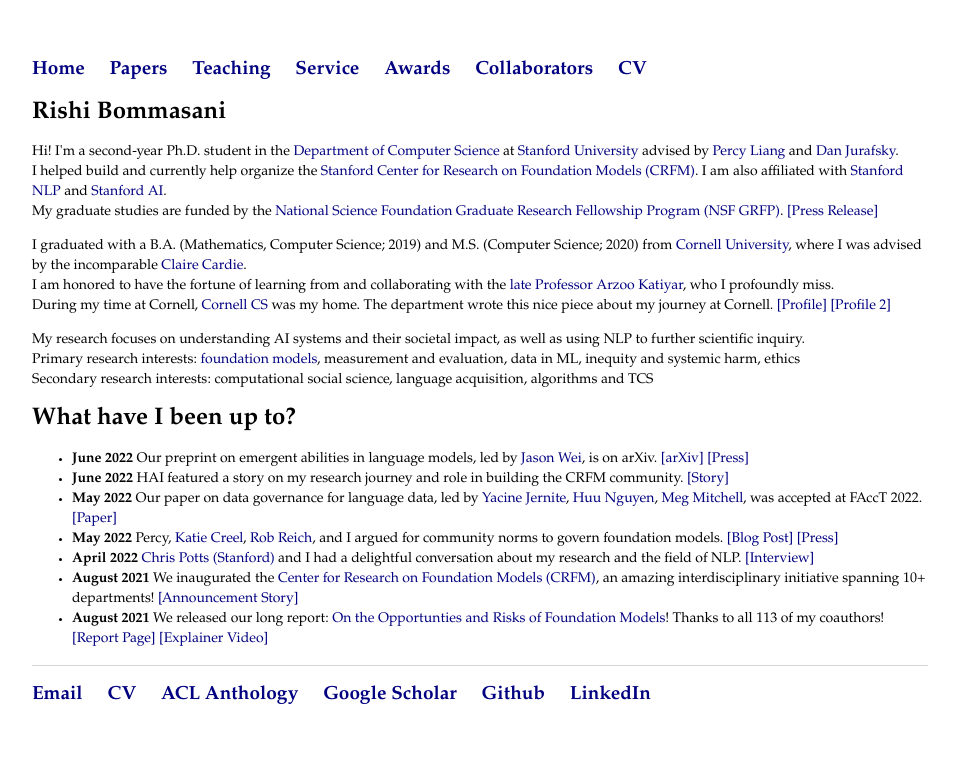
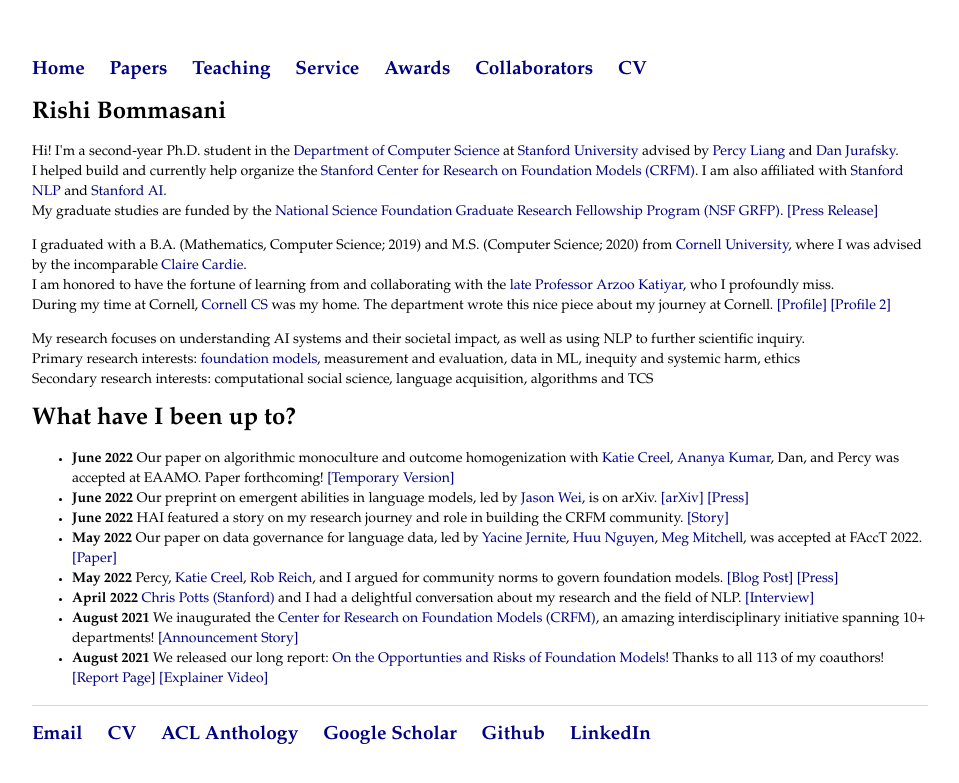
Before and after one commit to rishibommasani/rishibommasani.github.io, a Jekyll site: the page built from index.html, in a window 1280 px wide. Shown: the top 783 px of the page, without its empty margins (160-1119 px from the left). Built offline with Jekyll 4.4.1, drawn with Linux system fonts in a browser that asks for light colours.

Commit message:
eaamo paper acceptance

```diff
--- a/index.html
+++ b/index.html
@@ -19,6 +19,7 @@
 <div class="blurb">
 <h1> What have I been up to?</h1>
 <ul>
+<li><b>June 2022</b> Our paper on algorithmic monoculture and outcome homogenization with <a href="https://kathleenacreel.com/">Katie Creel</a>, <a href="https://ananyakumar.wordpress.com/">Ananya Kumar</a>, Dan, and Percy was accepted at EAAMO. Paper forthcoming! <a href="https://github.com/rishibommasani/rishibommasani.github.io/blob/master/papers/HomogenizationTemporary.pdf"> [Temporary Version] </a> </li>
 <li><b>June 2022</b> Our preprint on emergent abilities in language models, led by <a href="https://jasonwei20.github.io/">Jason Wei</a>, is on arXiv. <a href="https://arxiv.org/abs/2206.07682"> [arXiv] </a><a href="https://venturebeat.com/2022/06/28/4-ai-research-trends-everyone-is-or-will-be-talking-about/"> [Press] </a> </li>
 <li><b>June 2022</b> HAI featured a story on my research journey and role in building the CRFM community. <a href="https://www.linkedin.com/pulse/rishi-bommasani-building-community-studying-foundation-models-?trk=public_post-content_share-article"> [Story] </a> </li>
 <li><b>May 2022</b> Our paper on data governance for language data, led by <a href="https://yjernite.github.io/">Yacine Jernite</a>, <a href="https://www.linkedin.com/in/huu-ai-machine-learning/">Huu Nguyen</a>, <a href="https://www.m-mitchell.com/">Meg Mitchell</a>, was accepted at FAccT 2022. <a href="https://arxiv.org/abs/2206.03216"> [Paper] </a> </li>
```
